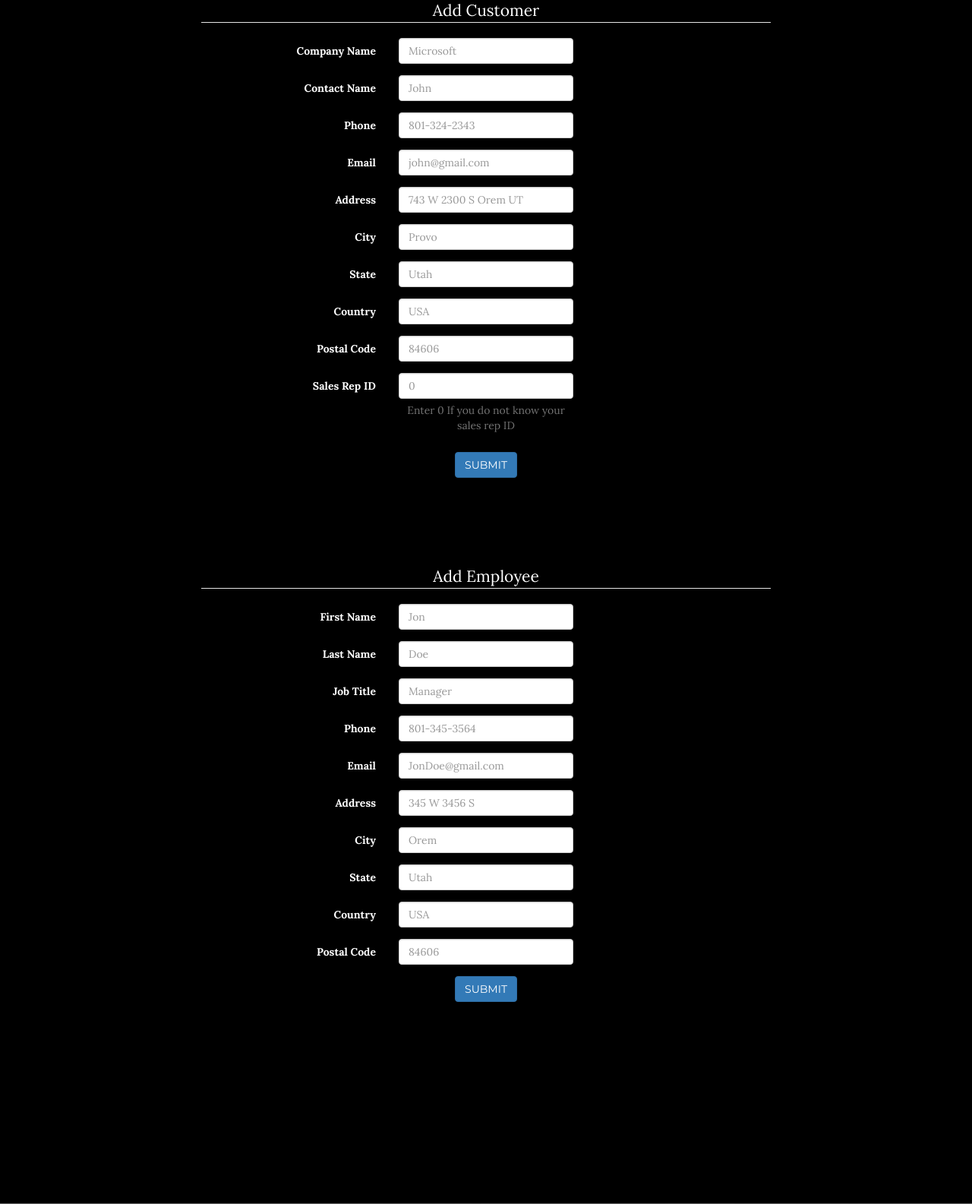
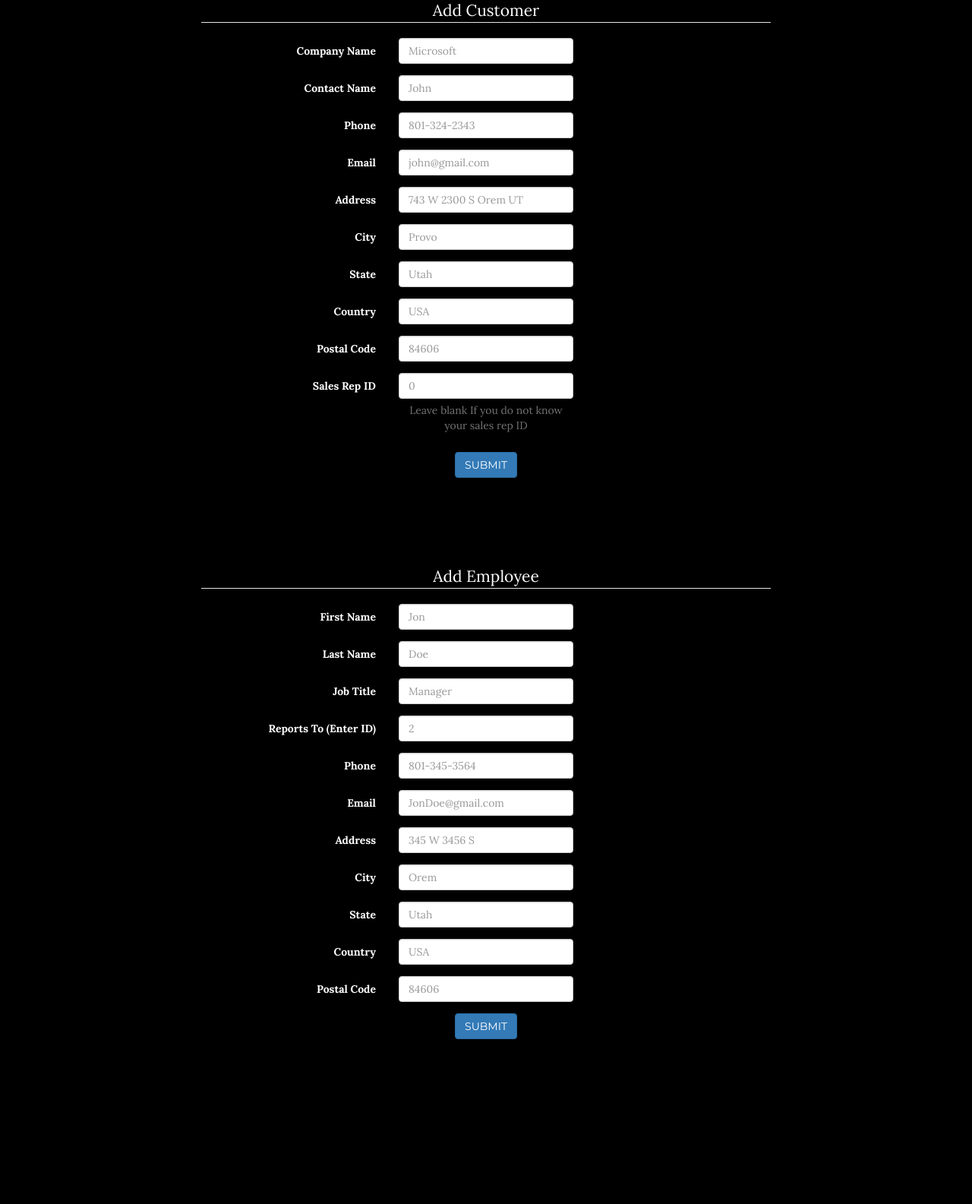
Before and after one commit to MikeO7/DBProject, a PHP site: page / in a window 1280 px wide. Shown: the part 1186-2771 px from the top of the page at 76% size. Run offline with PHP 8.4, Linux system fonts and the light colour scheme; some libraries are stand-ins or nearby versions.

Commit message:
Fixed 2 bugs. Postal code and reports to were broken

```diff
--- a/www/delete_product.php
+++ b/www/delete_customer.php
@@ -6,10 +6,10 @@ if (mysqli_connect_errno()) {
 }
 
 // escape variables for security
-$product_id = mysqli_real_escape_string($con, $_POST['Productid']);
+$Customer_Id = mysqli_real_escape_string($con, $_POST['CustomerId']);
 
 
-$sql="DELETE FROM Products WHERE ProductId = $product_id";
+$sql="DELETE FROM Customers WHERE CustomerId = $Customer_Id";
 
 if (!mysqli_query($con,$sql)) {
   die('Error: ' . mysqli_error($con));
@@ -35,7 +35,7 @@ mysqli_close($con);
 <?php
 
 // EXAMPLE
-PrintTable("SELECT * FROM Products");
+PrintTable("SELECT * FROM Customers");
 function PrintTable($query)
 {
     // Connect
--- a/www/index.php
+++ b/www/index.php
@@ -167,7 +167,7 @@
 					<div class="form-group">
 					  <label class="col-md-4 control-label" for="PostalCod">Postal Code</label>
 					  <div class="col-md-4">
-					  <input id="PostalCod" name="PostalCod" type="text" placeholder="84606" class="form-control input-md">
+					  <input id="PostalCode" name="PostalCode" type="text" placeholder="84606" class="form-control input-md">
 
 					  </div>
 					</div>
@@ -177,7 +177,7 @@
 					  <label class="col-md-4 control-label" for="SalesRepid">Sales Rep ID</label>
 					  <div class="col-md-4">
 					  <input id="SalesRepid" name="SalesRepid" type="text" placeholder="0" class="form-control input-md">
-					  <span class="help-block">Enter 0 If you do not know your sales rep ID</span>
+					  <span class="help-block">Leave blank If you do not know your sales rep ID</span>
 					  </div>
 					</div>
 
@@ -227,6 +227,14 @@
 					  <label class="col-md-4 control-label" for="JobTitle">Job Title</label>
 					  <div class="col-md-4">
 					  <input id="JobTitle" name="JobTitle" type="text" placeholder="Manager" class="form-control input-md">
+
+					  </div>
+					</div>
+
+					  <div class="form-group">
+					  <label class="col-md-4 control-label" for="ReportsTo">Reports To (Enter ID)</label>
+					  <div class="col-md-4">
+					  <input id="ReportsTo" name="ReportsTo" type="text" placeholder="2" class="form-control input-md">
 
 					  </div>
 					</div>
@@ -509,17 +517,17 @@
 </br>
 </br>
 
-<form class="form-horizontal" action="delete_product.php" method="post">
+<form class="form-horizontal" action="delete_customer.php" method="post">
 <fieldset>
 
 <!-- Form Name -->
-<legend><font color="White">Delete a Product</font></legend>
+<legend><font color="White">Delete a Customer</font></legend>
 
 <!-- Text input-->
 <div class="form-group">
-  <label class="col-md-4 control-label" for="Productid">Product ID</label>
+  <label class="col-md-4 control-label" for="CustomerId">Customer ID</label>
   <div class="col-md-4">
-  <input id="Productid" name="Productid" type="text" placeholder="1" class="form-control input-md">
+  <input id="CustomerId" name="CustomerId" type="text" placeholder="1" class="form-control input-md">
 
   </div>
 </div>
--- a/www/insert_customers.php
+++ b/www/insert_customers.php
@@ -14,7 +14,7 @@ $address = mysqli_real_escape_string($con, $_POST['Address']);
 $city = mysqli_real_escape_string($con, $_POST['City']);
 $state = mysqli_real_escape_string($con, $_POST['State']);
 $country = mysqli_real_escape_string($con, $_POST['Country']);
-$postal_code = mysqli_real_escape_string($con, $_POST['Postalcode']);
+$postal_code = mysqli_real_escape_string($con, $_POST['PostalCode']);
 $sales_rep_id = mysqli_real_escape_string($con, $_POST['SalesRepid']);
 
 $sql="INSERT INTO Customers (CompanyName, ContactName, MobilePhone, Email, Address, City, State, Country, PostCode) VALUES ('$company_name', '$contact_name', '$phone', '$email', '$address', '$city', '$state', '$country', '$postal_code')";
--- a/www/insert_employee.php
+++ b/www/insert_employee.php
@@ -9,6 +9,7 @@ if (mysqli_connect_errno()) {
 $first_name = mysqli_real_escape_string($con, $_POST['FirstName']);
 $last_name = mysqli_real_escape_string($con, $_POST['LastName']);
 $job_title = mysqli_real_escape_string($con, $_POST['JobTitle']);
+$Reports_To = mysqli_real_escape_string($con, $_POST['ReportsTo']);
 $phone = mysqli_real_escape_string($con, $_POST['Phone']);
 $email = mysqli_real_escape_string($con, $_POST['Email']);
 $address = mysqli_real_escape_string($con, $_POST['Address']);
@@ -17,7 +18,7 @@ $state = mysqli_real_escape_string($con, $_POST['State']);
 $country = mysqli_real_escape_string($con, $_POST['Country']);
 $postal_code = mysqli_real_escape_string($con, $_POST['PostalCode']);
 
-$sql="INSERT INTO Employees (LastName, FirstName, JobTitle, MobilePhone, Email, Address, City, Country, State, PostalCode) VALUES ('$last_name', '$first_name', '$job_title', '$phone', '$email', '$address', '$city', '$country', '$state', '$postal_code')";
+$sql="INSERT INTO Employees (LastName, FirstName, JobTitle, ReportsTo, MobilePhone, Email, Address, City, Country, State, PostalCode) VALUES ('$last_name', '$first_name', '$job_title', '$Reports_To', '$phone', '$email', '$address', '$city', '$country', '$state', '$postal_code')";
 
 if (!mysqli_query($con,$sql)) {
   die('Error: ' . mysqli_error($con));
```
Also changed, not shown: www/delte_prodcut.html (deleted, +0 -20 lines).
